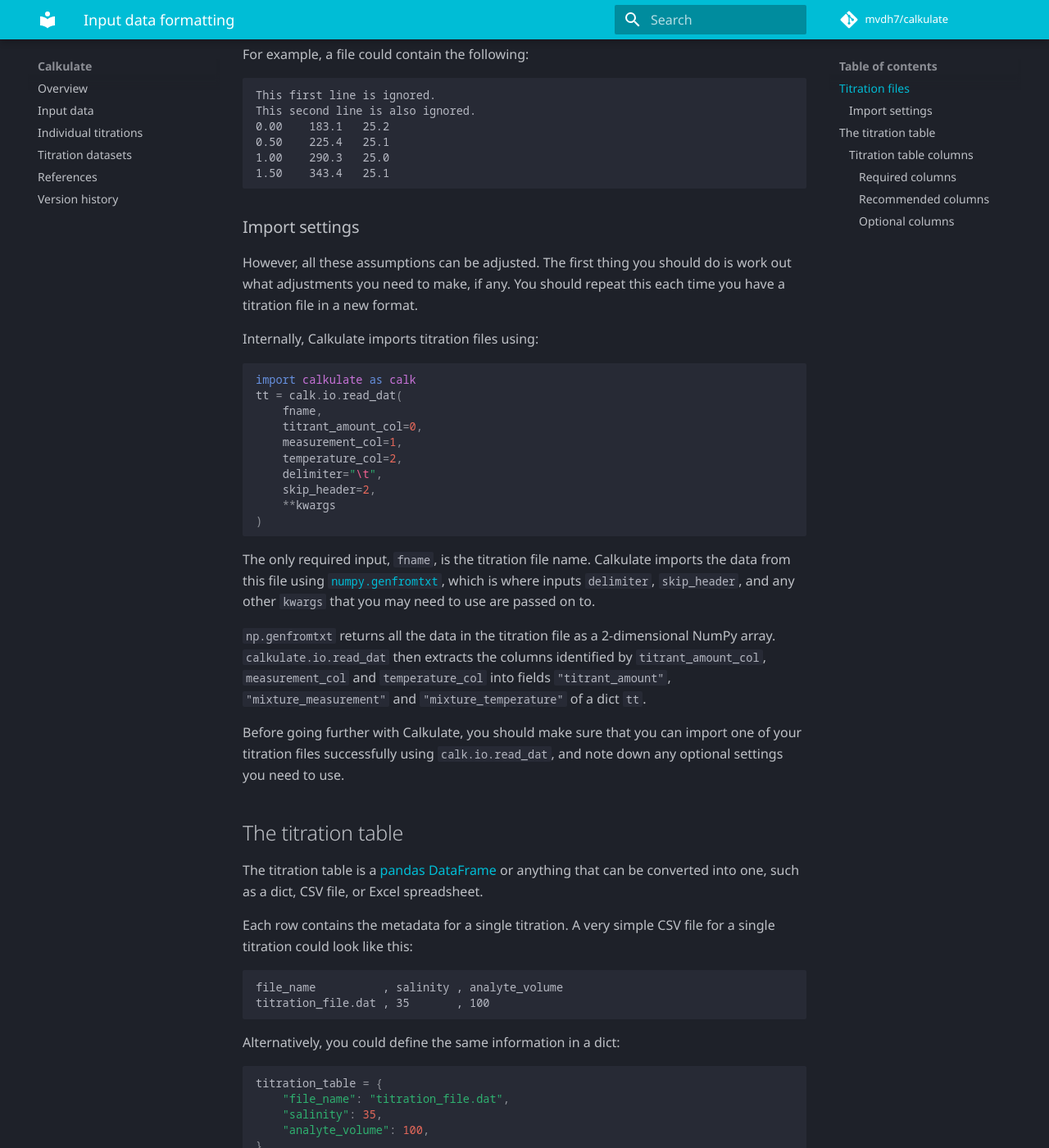
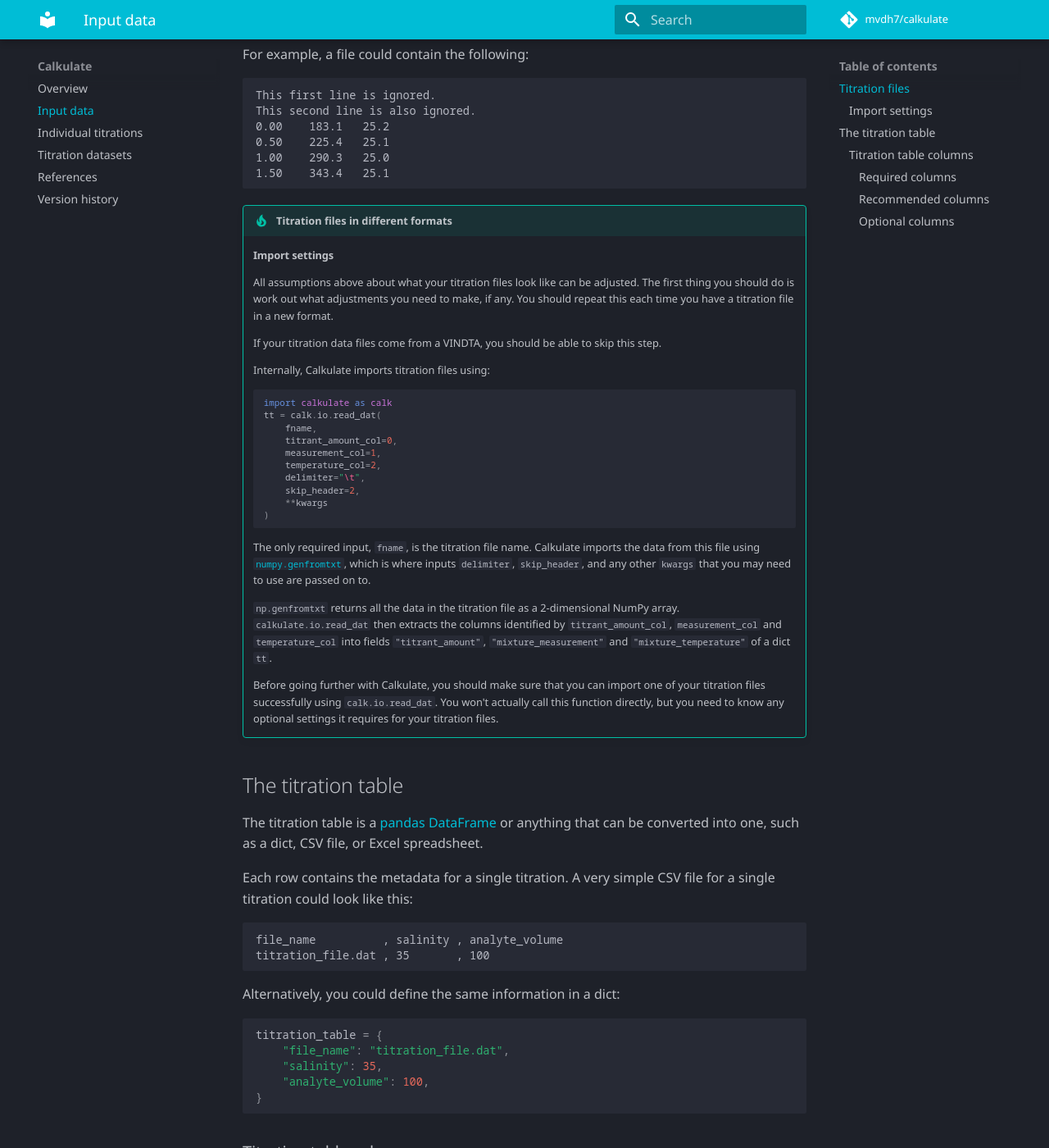
Before and after one commit to mvdh7/calkulate, an MkDocs documentation site: the page built from docs/inputs.md, in a window 1280 px wide and 1400 px high, scrolled down 796 px. Shown: the whole window at 82% size. Built offline with MkDocs 1.6.1 and Material for MkDocs 9.7.7, drawn with Linux system fonts in a browser that asks for light colours; comment, search, counter and statistics services are not loaded.

Commit message:
Update inputs

```diff
--- a/docs/inputs.md
+++ b/docs/inputs.md
@@ -2,8 +2,8 @@
 
 To work with titration data in Calkulate you need to provide two things:
 
-  1.  The [**titration file(s)**](#titration-files): a text file for each titration containing the measurements.
-  2.  A [**titration table**](#the-titration-table): the metadata for each titration.
+  1.  The [titration file(s)](#titration-files): a text file for each titration containing the measurements.
+  2.  A [titration table](#the-titration-table): the metadata for each titration.
 
 Even if you are only using data from a single titration, you still need to make a single-row titration table to work with it in Calkulate.
 
@@ -31,29 +31,33 @@
     1.00    290.3   25.0
     1.50    343.4   25.1
 
-### Import settings
+!!! tip "Titration files in different formats"
 
-However, all these assumptions can be adjusted.  The first thing you should do is work out what adjustments you need to make, if any.  You should repeat this each time you have a titration file in a new format.
+    #### Import settings
 
-Internally, Calkulate imports titration files using:
+    All assumptions above about what your titration files look like can be adjusted.  The first thing you should do is work out what adjustments you need to make, if any.  You should repeat this each time you have a titration file in a new format.
 
-    :::python
-    import calkulate as calk
-    tt = calk.io.read_dat(
-        fname,
-        titrant_amount_col=0,
-        measurement_col=1,
-        temperature_col=2,
-        delimiter="\t",
-        skip_header=2,
-        **kwargs
-    )
+    If your titration data files come from a VINDTA, you should be able to skip this step.
 
-The only required input, `fname`, is the titration file name.  Calkulate imports the data from this file using [`numpy.genfromtxt`](), which is where inputs `delimiter`, `skip_header`, and any other `kwargs` that you may need to use are passed on to.
+    Internally, Calkulate imports titration files using:
 
-`np.genfromtxt` returns all the data in the titration file as a 2-dimensional NumPy array.  `calkulate.io.read_dat` then extracts the columns identified by `titrant_amount_col`, `measurement_col` and `temperature_col` into fields `"titrant_amount"`, `"mixture_measurement"` and `"mixture_temperature"` of a dict `tt`.
+        :::python
+        import calkulate as calk
+        tt = calk.io.read_dat(
+            fname,
+            titrant_amount_col=0,
+            measurement_col=1,
+            temperature_col=2,
+            delimiter="\t",
+            skip_header=2,
+            **kwargs
+        )
 
-Before going further with Calkulate, you should make sure that you can import one of your titration files successfully using `calk.io.read_dat`, and note down any optional settings you need to use.
+    The only required input, `fname`, is the titration file name.  Calkulate imports the data from this file using [`numpy.genfromtxt`](https://numpy.org/doc/stable/reference/generated/numpy.genfromtxt.html), which is where inputs `delimiter`, `skip_header`, and any other `kwargs` that you may need to use are passed on to.
+
+    `np.genfromtxt` returns all the data in the titration file as a 2-dimensional NumPy array.  `calkulate.io.read_dat` then extracts the columns identified by `titrant_amount_col`, `measurement_col` and `temperature_col` into fields `"titrant_amount"`, `"mixture_measurement"` and `"mixture_temperature"` of a dict `tt`.
+
+    Before going further with Calkulate, you should make sure that you can import one of your titration files successfully using `calk.io.read_dat`.  You won't actually call this function directly, but you need to know any optional settings it requires for your titration files.
 
 ## The titration table
 
--- a/mkdocs.yml
+++ b/mkdocs.yml
@@ -9,7 +9,7 @@
 
 nav:
   - Overview: index.md
-  - Input data: files.md
+  - Input data: inputs.md
   - Individual titrations: titrations.md
   - Titration datasets: datasets.md
   - References: references.md
```
